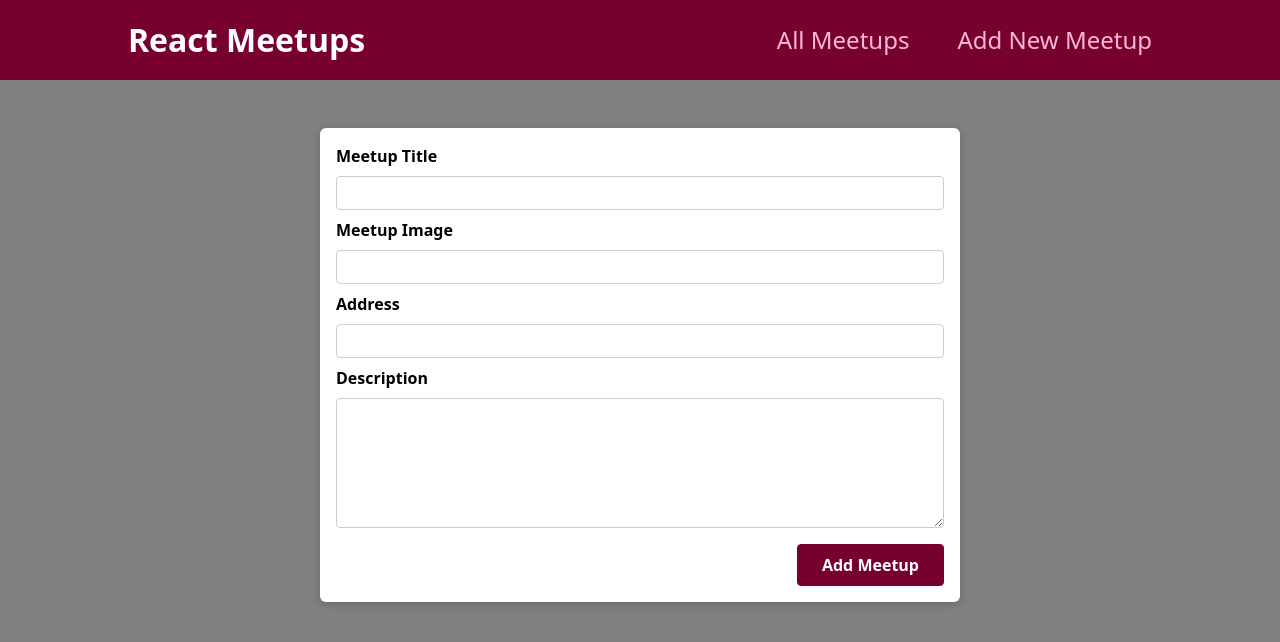
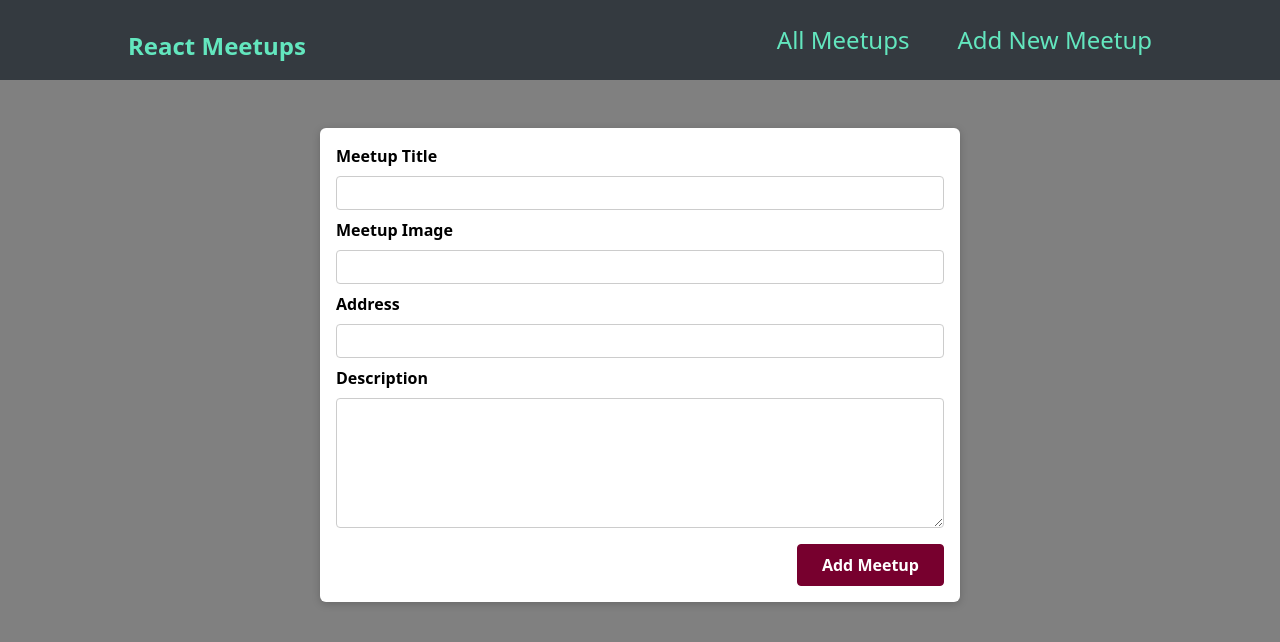
Before and after one commit to Sheerzad9/Group-Meeting-With-NextTS, a Next.js app: page /new-meetup in a window 1280 px wide. Shown: the top 642 px of the page. Built offline with nearby package versions, Linux system fonts and the light colour scheme.

Commit message:
Little style changes & added title and meta info to page

```diff
--- a/components/layout/MainNavigation.module.css
+++ b/components/layout/MainNavigation.module.css
@@ -10,7 +10,7 @@
 
 .logo {
   font-size: 2rem;
-  color: white;
+  color: #63e6be;
   font-weight: bold;
 }
 
@@ -29,11 +29,12 @@
 .header a {
   text-decoration: none;
   font-size: 1.5rem;
-  color: #fcb8d2;
+  color: #63e6be;
 }
 
 .header a:hover,
 .header a:active,
 .header a.active {
-  color: white;
+  color: #e6fcf5;
+  transition: 1s;
 }
--- a/components/layout/MainNavigation.tsx
+++ b/components/layout/MainNavigation.tsx
@@ -3,11 +3,15 @@ import Link from "next/link";
 
 function MainNavigation() {
   return (
-    <header className={classes.header}>
-      <div className={classes.logo}>React Meetups</div>
+    <header className={`${classes.header} bg-[#343a40]`}>
+      <div
+        className={`${classes.logo} mb-4 text-4xl font-extrabold leading-none md:text-5xl lg:text-6xl`}
+      >
+        <Link href="/">React Meetups</Link>
+      </div>
       <nav>
         <ul>
-          <li>
+          <li className="text-black">
             <Link href="/">All Meetups</Link>
           </li>
           <li>
--- a/components/ui/Card.tsx
+++ b/components/ui/Card.tsx
@@ -1,7 +1,13 @@
 import classes from "./Card.module.css";
 
 function Card(props: { children: React.ReactNode }) {
-  return <div className={classes.card}>{props.children}</div>;
+  return (
+    <div
+      className={`${classes.card} hover:skew-y-1 hover:m-5 hover:shadow-xl duration-500`}
+    >
+      {props.children}
+    </div>
+  );
 }
 
 export default Card;
--- a/pages/index.tsx
+++ b/pages/index.tsx
@@ -1,4 +1,5 @@
 import "dotenv/config";
+import Head from "next/head";
 import { MongoClient } from "mongodb";
 import { GetStaticProps } from "next";
 
@@ -6,7 +7,15 @@ import MeetupList from "@/components/meetups/MeetupList";
 import { Meetup } from "@/components/meetups/MeetupItem";
 
 export default function HomePage(props: { meetups: Meetup[] }) {
-  return <MeetupList meetups={props.meetups} />;
+  return (
+    <>
+      <Head>
+        <title>Meetups</title>
+        <meta name="theme-color" content="#12b886" />
+      </Head>
+      <MeetupList meetups={props.meetups} />
+    </>
+  );
 }
 
 // In getServerSideProps function runs everytime it gets a request = client visiting the page
```
